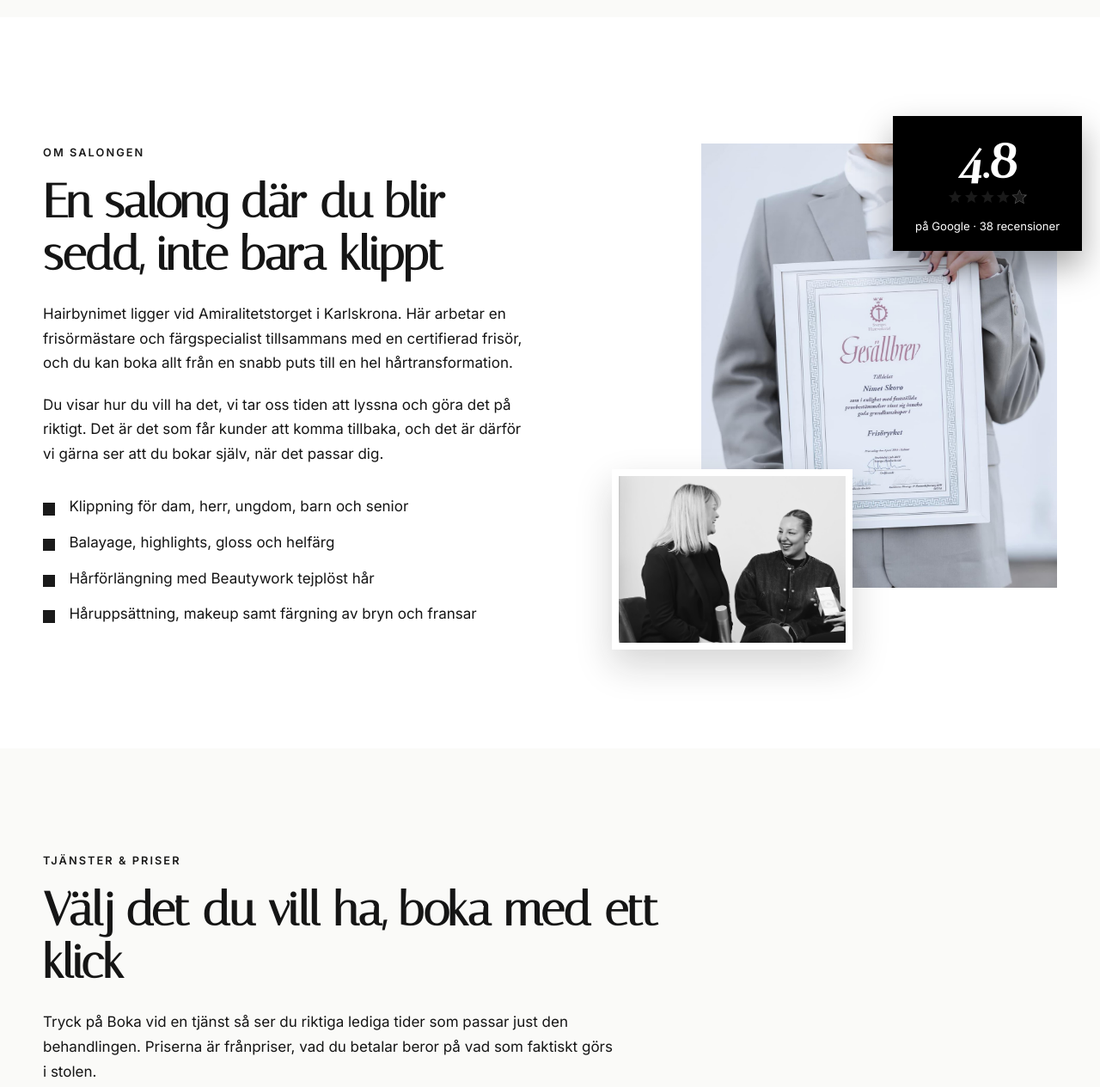
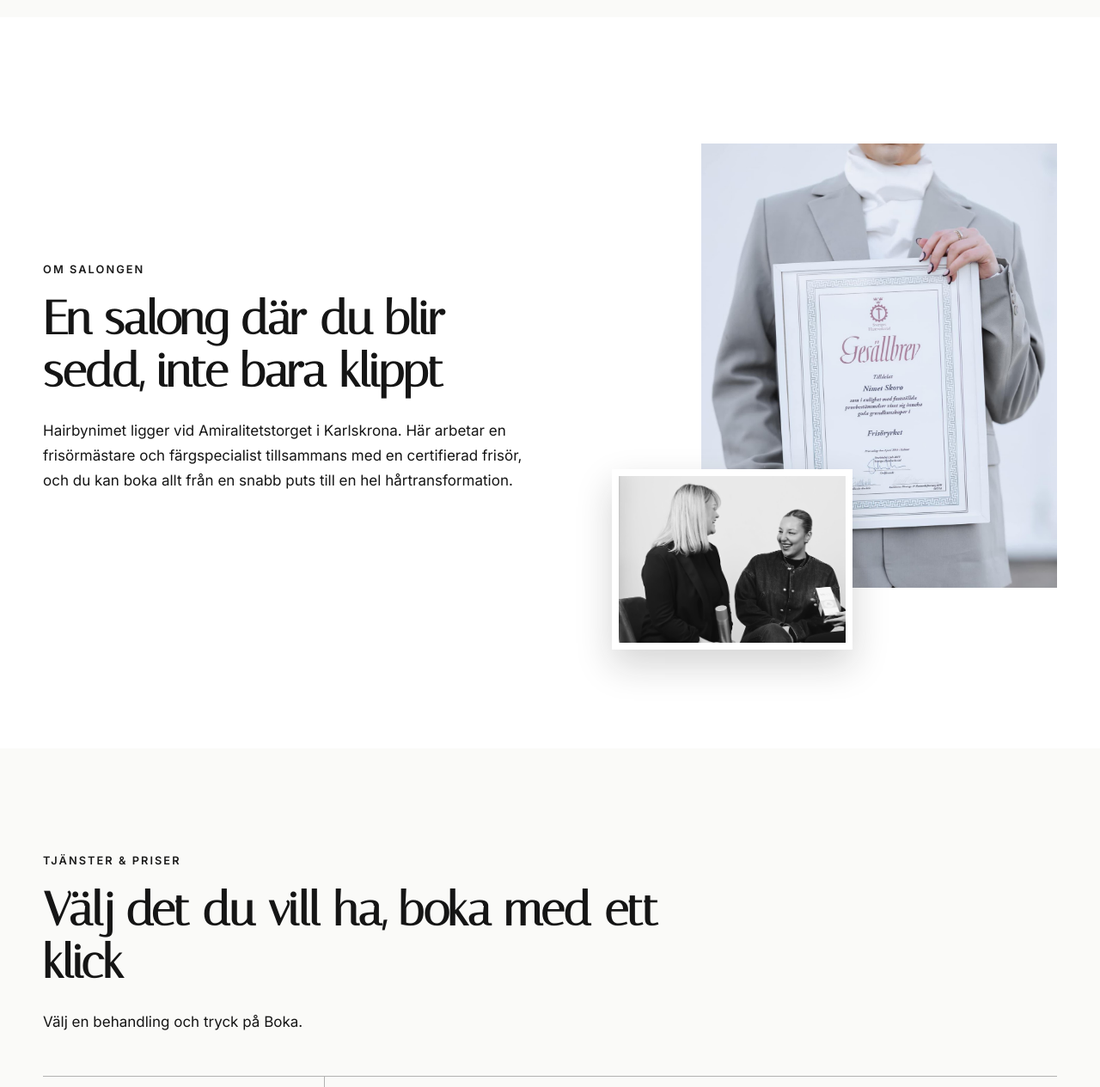
Before and after one commit to EdwinThai/site-349488ab-ba80-4105-a59a-5cd2d21e5db7, a plain HTML site: page index.html in a window 1280 px wide. Shown: the part 780-2045 px from the top of the page at 86% size. Drawn offline with Linux system fonts and the light colour scheme.

Commit message:
Publish: Hairbynimet Beauty Salon — index.html

```diff
--- a/index.html
+++ b/index.html
@@ -55,26 +55,13 @@
 <span class='eyebrow'>Om salongen</span>
 <h2>En salong där du blir sedd, inte bara klippt</h2>
 <p>Hairbynimet ligger vid Amiralitetstorget i Karlskrona. Här arbetar en frisörmästare och färgspecialist tillsammans med en certifierad frisör, och du kan boka allt från en snabb puts till en hel hårtransformation.</p>
-<p>Du visar hur du vill ha det, vi tar oss tiden att lyssna och göra det på riktigt. Det är det som får kunder att komma tillbaka, och det är därför vi gärna ser att du bokar själv, när det passar dig.</p>
 <!--FIELD:services-->
-<ul class='fact-list'>
-<li>Klippning för dam, herr, ungdom, barn och senior</li>
-<li>Balayage, highlights, gloss och helfärg</li>
-<li>Hårförlängning med Beautywork tejplöst hår</li>
-<li>Håruppsättning, makeup samt färgning av bryn och fransar</li>
-</ul>
+
 <!--/FIELD:services-->
 </div>
 <div class='about-media fx'>
 <div class='about-photo-main'><img src='company-photo-1.jpg' alt='Person i grå kavaj håller upp ett inramat gesällbrev från Frisörrket' loading='lazy'></div>
 <div class='about-photo-second'><img src='company-photo-2.jpg' alt='Svartvitt foto av två personer som sitter och pratar, en håller en produktask' loading='lazy'></div>
-<!--FIELD:google_rating-->
-<div class='rating-badge'>
-<div class='rating-number' data-count-to='4.8' data-decimals='1'>0.0</div>
-<span class='stars' data-rating='4.8'></span>
-<p>på Google · 38 recensioner</p>
-</div>
-<!--/FIELD:google_rating-->
 </div>
 </div>
 </section>
@@ -85,7 +72,7 @@
 <div class='section-head'>
 <span class='eyebrow'>Tjänster &amp; priser</span>
 <h2>Välj det du vill ha, boka med ett klick</h2>
-<p>Tryck på Boka vid en tjänst så ser du riktiga lediga tider som passar just den behandlingen. Priserna är frånpriser, vad du betalar beror på vad som faktiskt görs i stolen.</p>
+<p>Välj en behandling och tryck på Boka.</p>
 </div>
 <!--FIELD:prices-->
 <div class='menu-groups' data-price-layout="list">
@@ -155,7 +142,6 @@
 <div class='hours-text fx'>
 <span class='eyebrow'>Öppettider</span>
 <h2>Här hittar du en tid som funkar</h2>
-<p>Vi har öppet fem dagar i veckan, och på torsdagar hinner du till klockan 19:00. Lördag och söndag är salongen stängd.</p>
 <!--FIELD:opening_hours--><p class='open-status' id='openStatus' hidden><span class='dot' aria-hidden='true'></span><span class='open-status-text'></span></p><!--/FIELD:opening_hours-->
 </div>
 <div class='hours-card fx'>
@@ -178,8 +164,8 @@
 
 <div class='container book-inner'>
 <span class='eyebrow eyebrow-light'>Boka tid</span>
-<h2>Boka utan krångel, när det passar dig</h2>
-<p>Välj en tjänst i prislistan ovan och klicka Boka för att se lediga tider direkt, eller boka via vår profil på Bokadirekt. Vill du hellre prata med någon går det bra att ringa.</p>
+<h2>Boka din tid</h2>
+<p>Välj en behandling i prislistan, eller boka via Bokadirekt.</p>
 <div class='book-actions'>
 <!--FIELD:booking_url--><a class='btn btn-light btn-lg' href='https://www.bokadirekt.se/places/hairbynimet-beauty-salon-company-27800' target='_blank' rel='noopener'>Boka på Bokadirekt</a><!--/FIELD:booking_url-->
 <!--FIELD:phone--><a class='btn btn-outline-light btn-lg' href='tel:045584405'>Ring 0455-844 05</a><!--/FIELD:phone-->
```
